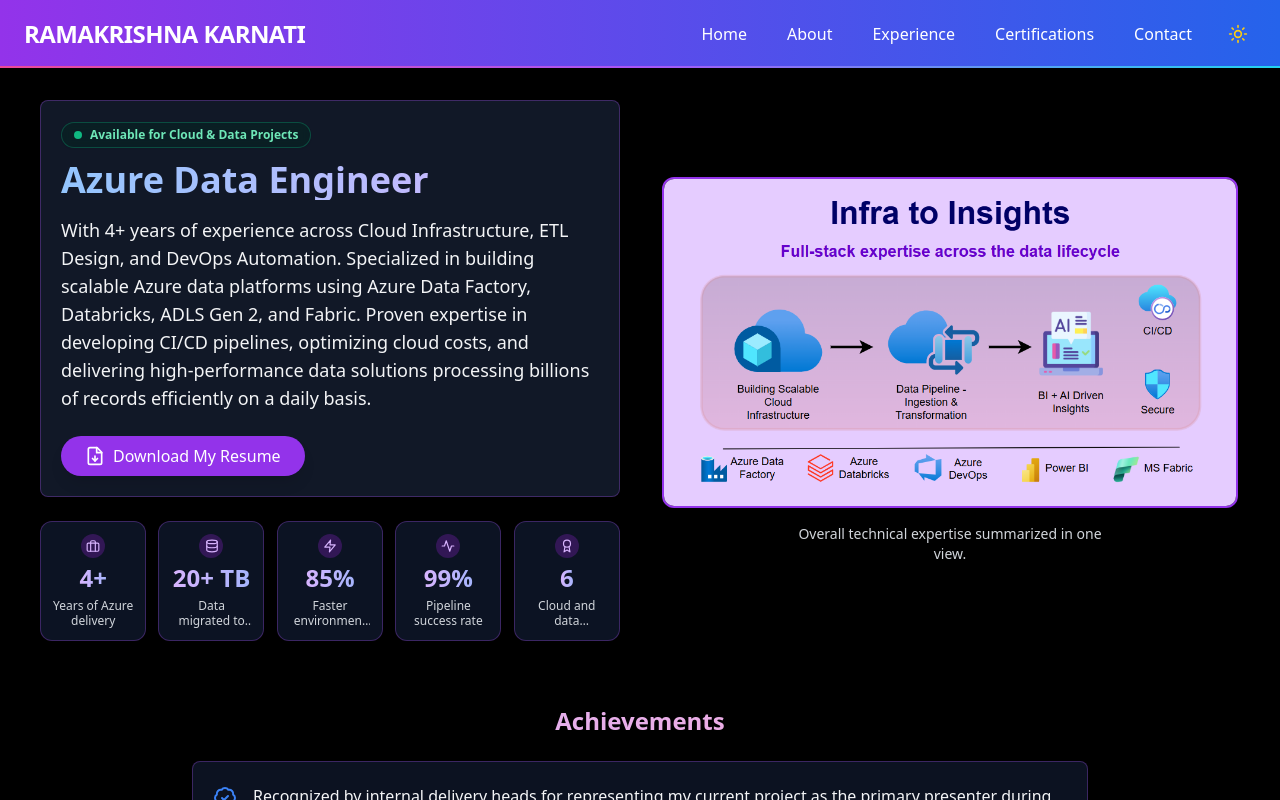
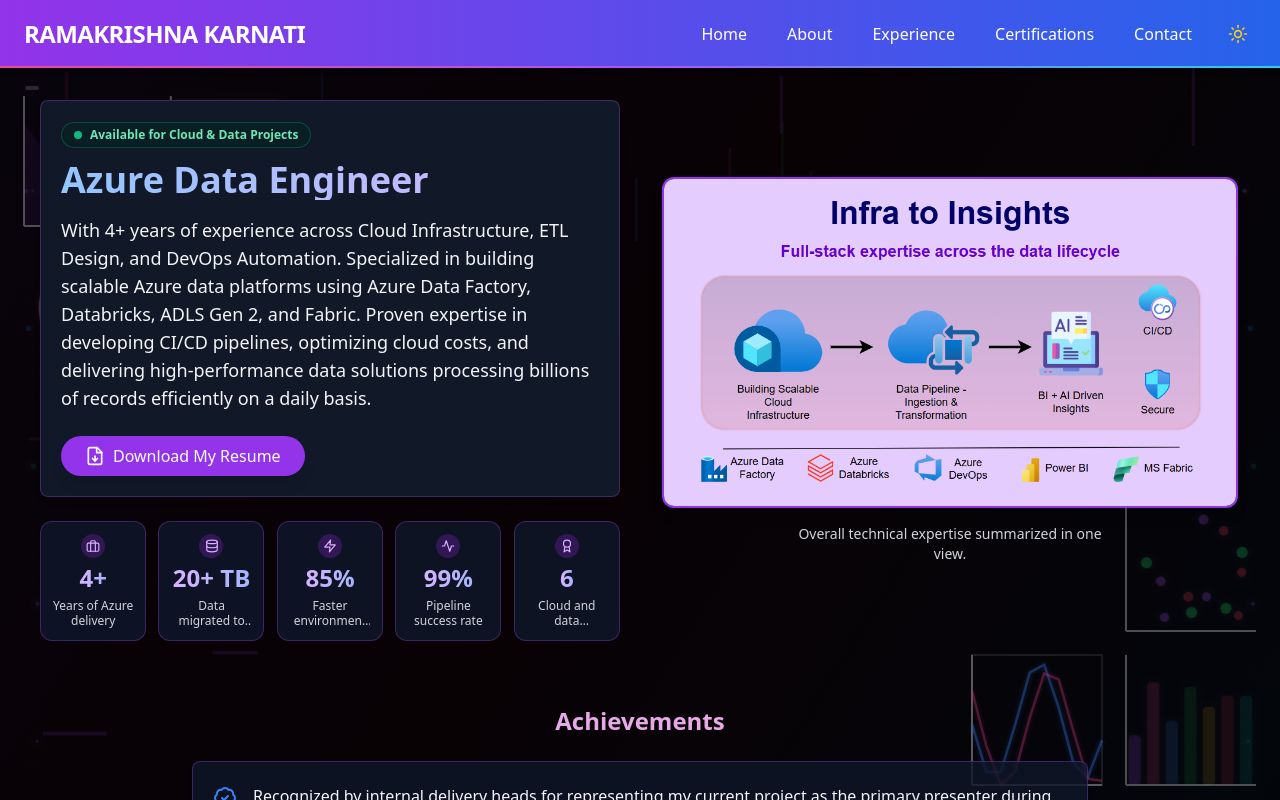
Before and after one commit to RamuK2001/RamuK2001.github.io, a React (Vite) app: page /#/ in a window 1280 px wide. Shown: the top 800 px of the page. Built offline with nearby package versions, Linux system fonts and the light colour scheme.

Commit message:
fixed background animations

```diff
--- a/src/App.jsx
+++ b/src/App.jsx
@@ -1,6 +1,5 @@
 import React, { useLayoutEffect } from 'react';
 import { HashRouter as Router, Routes, Route, useLocation } from 'react-router-dom';
-import { motion } from 'framer-motion';
 import Home from './pages/Home';
 import About from './pages/About';
 import Experience from "./pages/Experience";
@@ -19,37 +18,20 @@
   return null;
 }
 
-function AnimatedRoutes() {
-  const location = useLocation();
-
-  return (
-    <motion.div
-      key={location.pathname}
-      initial={{ opacity: 0.85, filter: 'blur(5px)' }}
-      animate={{ opacity: 1, filter: 'blur(0px)' }}
-      transition={{ duration: 0.22, ease: 'easeOut' }}
-      style={{ willChange: 'filter, opacity', transform: 'translateZ(0)' }}
-      className="w-full flex-1"
-    >
-      <Routes location={location}>
-        <Route path="/" element={<Home />} />
-        <Route path="/about" element={<About />} />
-        <Route path="/experience" element={<Experience />} />
-        <Route path="/certifications" element={<Certifications />} />
-        <Route path="/contact" element={<Contact />} />
-      </Routes>
-    </motion.div>
-  );
-}
-
 export default function App() {
   return (
     <Router>
       <ScrollToTop />
-      <div className="flex min-h-screen flex-col font-sans bg-purple-50/40 dark:bg-black text-gray-800 dark:text-gray-100 transition-colors duration-300">
+      <div className="flex min-h-screen flex-col font-sans bg-gray-50 text-gray-800">
         <BackgroundVisuals />
         <Navbar />
-        <AnimatedRoutes />
+        <Routes>
+          <Route path="/" element={<Home />} />
+          <Route path="/about" element={<About />} />
+          <Route path="/experience" element={<Experience />} />
+          <Route path="/certifications" element={<Certifications />} />
+          <Route path="/contact" element={<Contact />} />
+        </Routes>
       </div>
     </Router>
   );
--- a/src/index.css
+++ b/src/index.css
@@ -1,15 +1,6 @@
 @tailwind base;
 @tailwind components;
 @tailwind utilities;
-
 html {
   transition: background-color 0.3s, color 0.3s;
 }
-
-html.dark {
-  background-color: #000000;
-}
-
-html:not(.dark) {
-  background-color: #faf5ff;
-}
```
Also changed, not shown: 5 other files (tests, documents, lock files or other folders).
